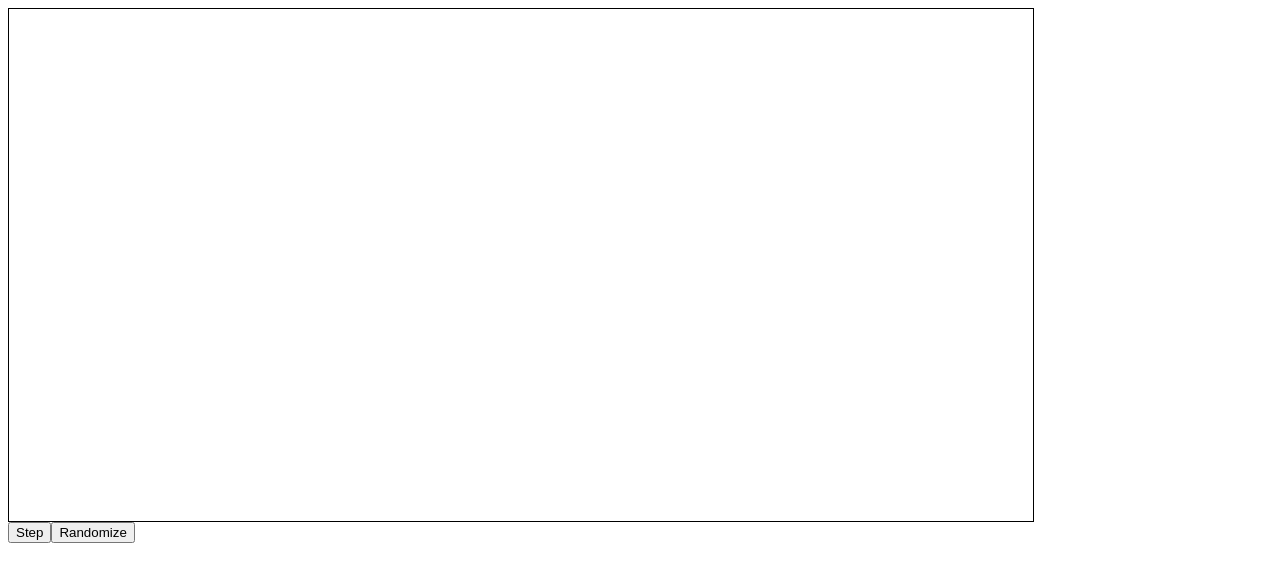
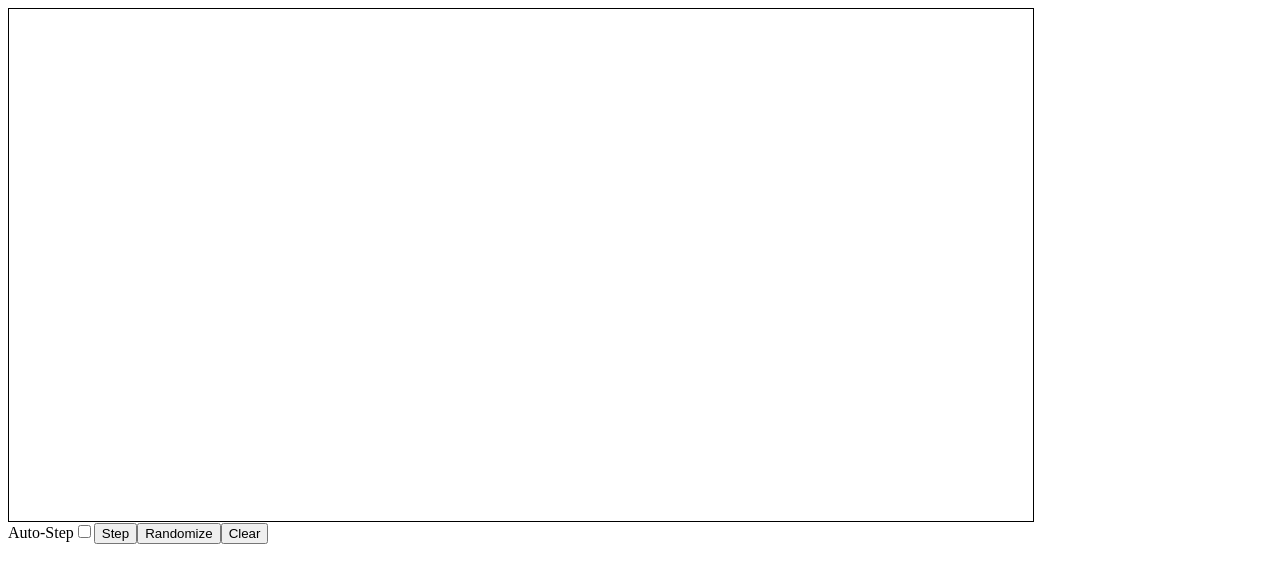
Before and after one commit to Cabidge/game-of-life, a Vue app: page / in a window 1280 px wide. Shown: the top 582 px of the page. Built offline with nearby package versions, Linux system fonts and the light colour scheme.

Commit message:
Added auto-stepping and board clearing

```diff
--- a/src/components/GameBoard.vue
+++ b/src/components/GameBoard.vue
@@ -8,8 +8,16 @@
             @toggled="toggleCell"
         />
     </div>
+    <label for="auto-step">Auto-Step</label>
+    <input
+        id="auto-step"
+        type="checkbox"
+        @change="updateAuto"
+        v-model="autoEnabled"
+    />
     <button @click="updateCells">Step</button>
     <button @click="randomize">Randomize</button>
+    <button @click="clear">Clear</button>
 </template>
 
 <script lang="ts">
@@ -38,6 +46,8 @@ export default defineComponent({
     data() {
         return {
             areAlive: new Set<number>(),
+            autoIntervalId: 0,
+            autoEnabled: false,
         };
     },
     computed: {
@@ -54,6 +64,14 @@ export default defineComponent({
         toggleCell(index: number) {
             if (!this.areAlive.delete(index)) {
                 this.areAlive.add(index);
+            }
+        },
+        updateAuto() {
+            if (this.autoEnabled) {
+                this.updateCells();
+                this.autoIntervalId = setInterval(this.updateCells, 100);
+            } else {
+                clearInterval(this.autoIntervalId);
             }
         },
         updateCells() {
@@ -91,8 +109,11 @@ export default defineComponent({
             const y = ~~(index / this.width);
             return [x, y];
         },
+        clear() {
+            this.areAlive = new Set();
+        },
         randomize() {
-            this.areAlive = new Set();
+            this.clear();
             for (let i = 0; i < this.width * this.height; i++) {
                 if (Math.random() < 0.5) {
                     this.areAlive.add(i);
```
